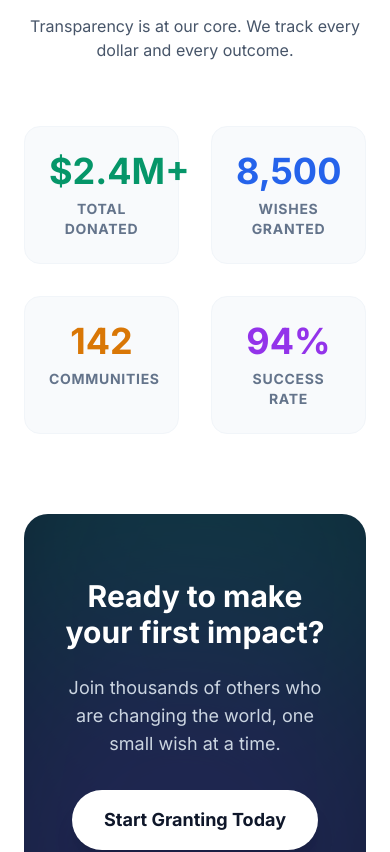
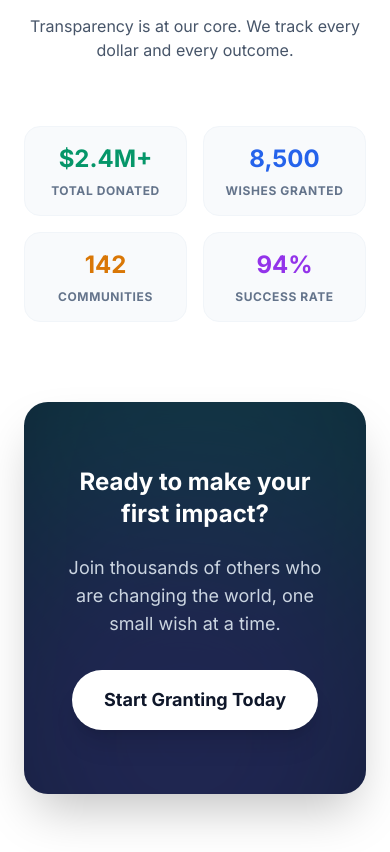
Before and after one commit to itznik/helpio, a Next.js app in the folder helpio/: page / in a window 390 px wide. Shown: the part 6180-7032 px from the top of the page. Built offline with nearby package versions, Linux system fonts and the light colour scheme.

Commit message:
Update OurImpact.tsx

```diff
--- a/helpio/src/components/sections/OurImpact.tsx
+++ b/helpio/src/components/sections/OurImpact.tsx
@@ -25,19 +25,20 @@ export default function OurImpact() {
         </div>
 
         {/* Stats Grid */}
-        <div className="grid grid-cols-2 md:grid-cols-4 gap-8 text-center mb-20">
+        <div className="grid grid-cols-2 md:grid-cols-4 gap-4 md:gap-8 text-center mb-20">
           {STATS.map((stat, index) => (
             <motion.div
               key={stat.label}
               initial={{ opacity: 0, scale: 0.9 }}
               whileInView={{ opacity: 1, scale: 1 }}
               transition={{ delay: index * 0.1 }}
-              className="p-6 rounded-2xl bg-slate-50 dark:bg-slate-800/50 border border-slate-100 dark:border-slate-800"
+              className="p-4 md:p-6 rounded-2xl bg-slate-50 dark:bg-slate-800/50 border border-slate-100 dark:border-slate-800 flex flex-col justify-center items-center"
             >
-              <div className={`text-4xl md:text-5xl font-bold mb-2 ${stat.color}`}>
+              {/* FIX: Responsive font size + break-words to stop overflow */}
+              <div className={`text-2xl sm:text-3xl md:text-5xl font-bold mb-2 break-words w-full ${stat.color}`}>
                 {stat.value}
               </div>
-              <div className="text-sm font-bold text-slate-500 uppercase tracking-wider">
+              <div className="text-xs md:text-sm font-bold text-slate-500 uppercase tracking-wider">
                 {stat.label}
               </div>
             </motion.div>
@@ -45,9 +46,9 @@ export default function OurImpact() {
         </div>
 
         {/* CTA Banner */}
-        <div className="rounded-3xl bg-slate-900 dark:bg-white overflow-hidden relative px-8 py-16 text-center">
+        <div className="rounded-3xl bg-slate-900 dark:bg-white overflow-hidden relative px-8 py-16 text-center shadow-2xl">
           <div className="relative z-10">
-            <h3 className="text-3xl md:text-4xl font-bold text-white dark:text-slate-900 mb-6">
+            <h3 className="text-2xl md:text-4xl font-bold text-white dark:text-slate-900 mb-6">
               Ready to make your first impact?
             </h3>
             <p className="text-slate-300 dark:text-slate-600 mb-8 max-w-xl mx-auto text-lg">
@@ -58,7 +59,6 @@ export default function OurImpact() {
             </button>
           </div>
 
-          {/* Background Abstract decoration */}
           <div className="absolute top-0 left-0 w-full h-full opacity-20 pointer-events-none">
             <div className="absolute top-[-50%] left-[-20%] w-[500px] h-[500px] bg-teal-500 rounded-full blur-[100px]" />
             <div className="absolute bottom-[-50%] right-[-20%] w-[500px] h-[500px] bg-indigo-500 rounded-full blur-[100px]" />
```
